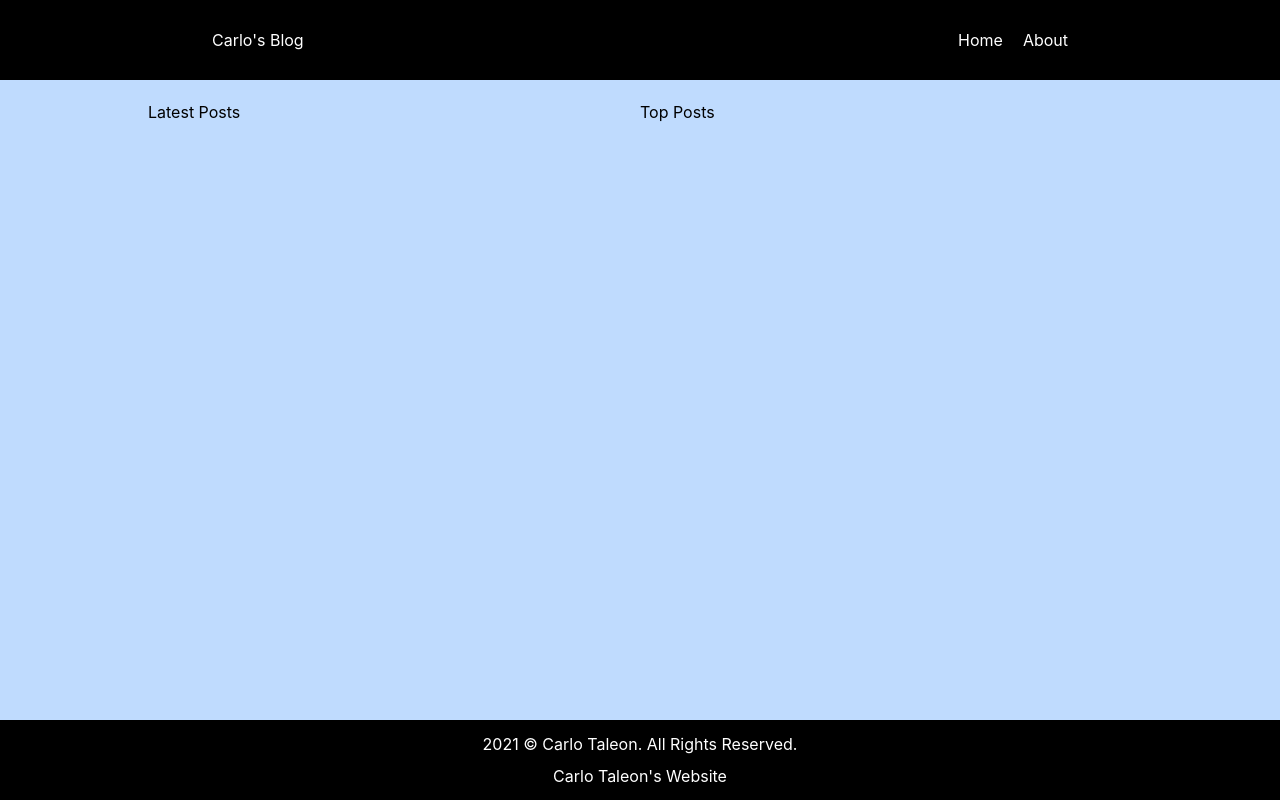
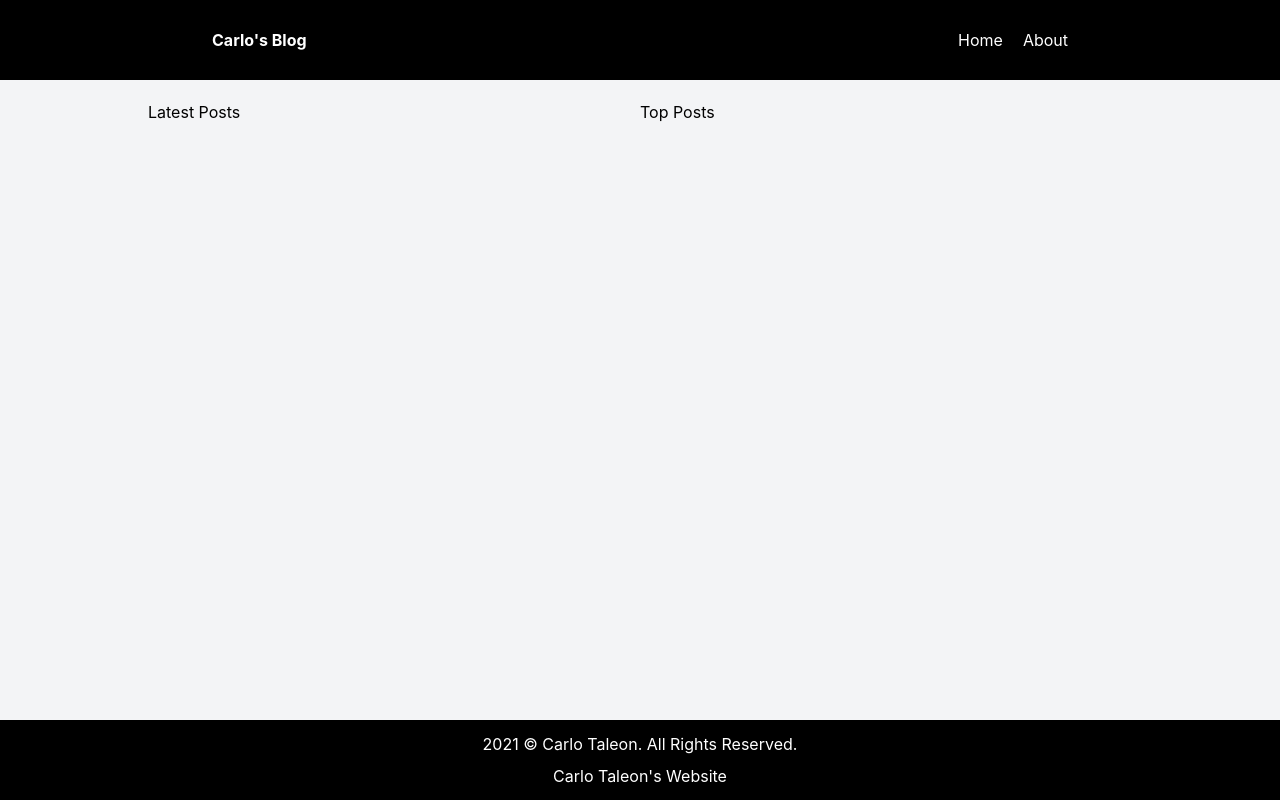
Before and after one commit to Blankeos/nextjs-typescript, a Next.js app in the folder blog-app/: page / in a window 1280 px wide. Built offline with nearby package versions, Linux system fonts and the light colour scheme.

Commit message:
Color changes and made logo bolder

```diff
--- a/blog-app/components/Layout.tsx
+++ b/blog-app/components/Layout.tsx
@@ -7,7 +7,7 @@ const Layout: React.FC = ({ children }) => {
   return (
     <div className="min-h-screen flex flex-col">
       <Nav />
-      <main className="flex-1 bg-blue-200">{children}</main>
+      <main className="flex-1 bg-gray-100">{children}</main>
       <Footer />
     </div>
   );
--- a/blog-app/components/Nav.tsx
+++ b/blog-app/components/Nav.tsx
@@ -6,7 +6,7 @@ const Nav = () => {
     <nav className="navbar bg-black text-white h-20 flex items-center">
       <div className="max-w-4xl w-full mx-auto flex justify-between px-5">
         <Link href="/">
-          <a>Carlo's Blog</a>
+          <a className="font-bold">Carlo's Blog</a>
         </Link>
         <ul className="">
           <Link href="/">
```
